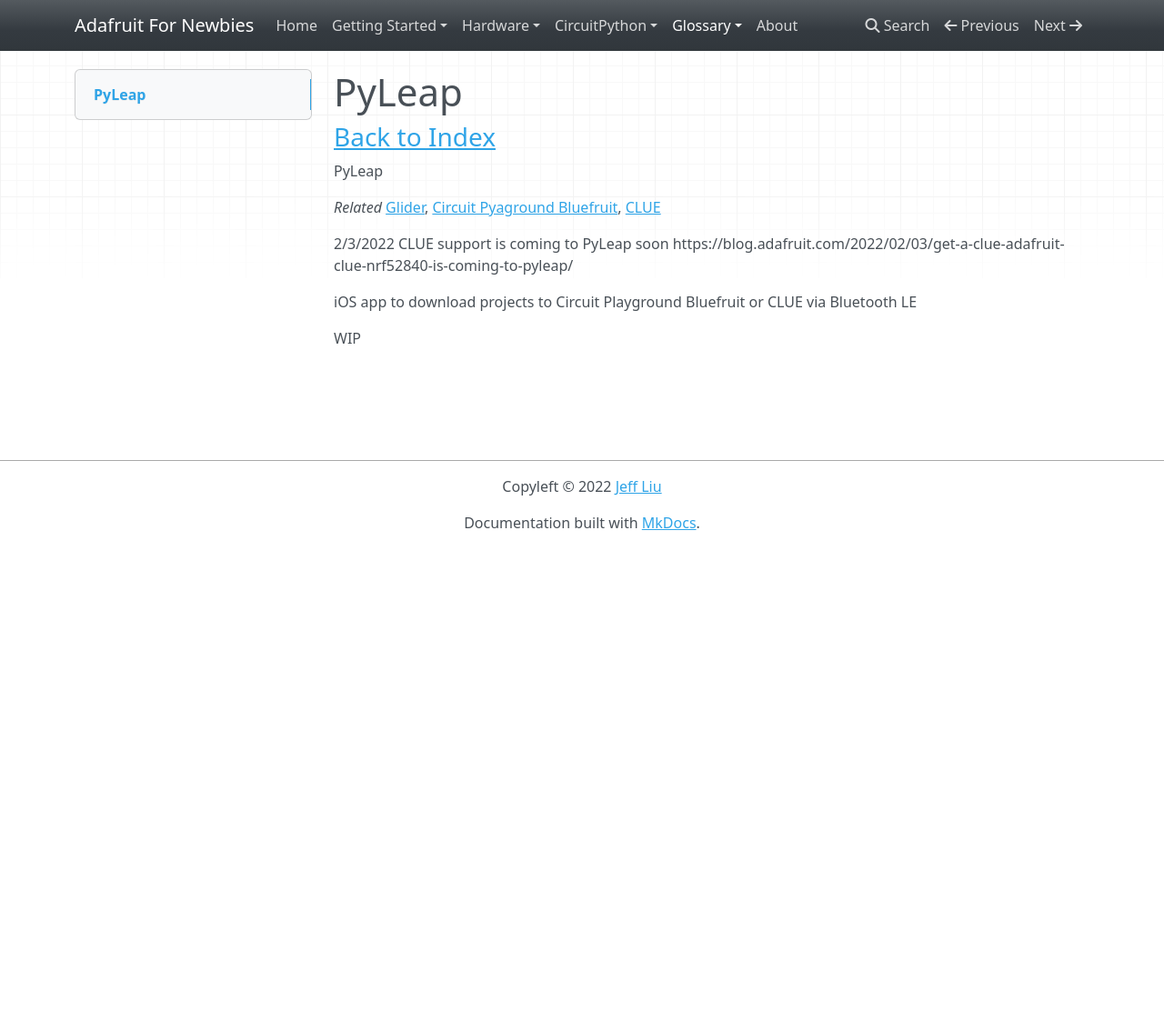
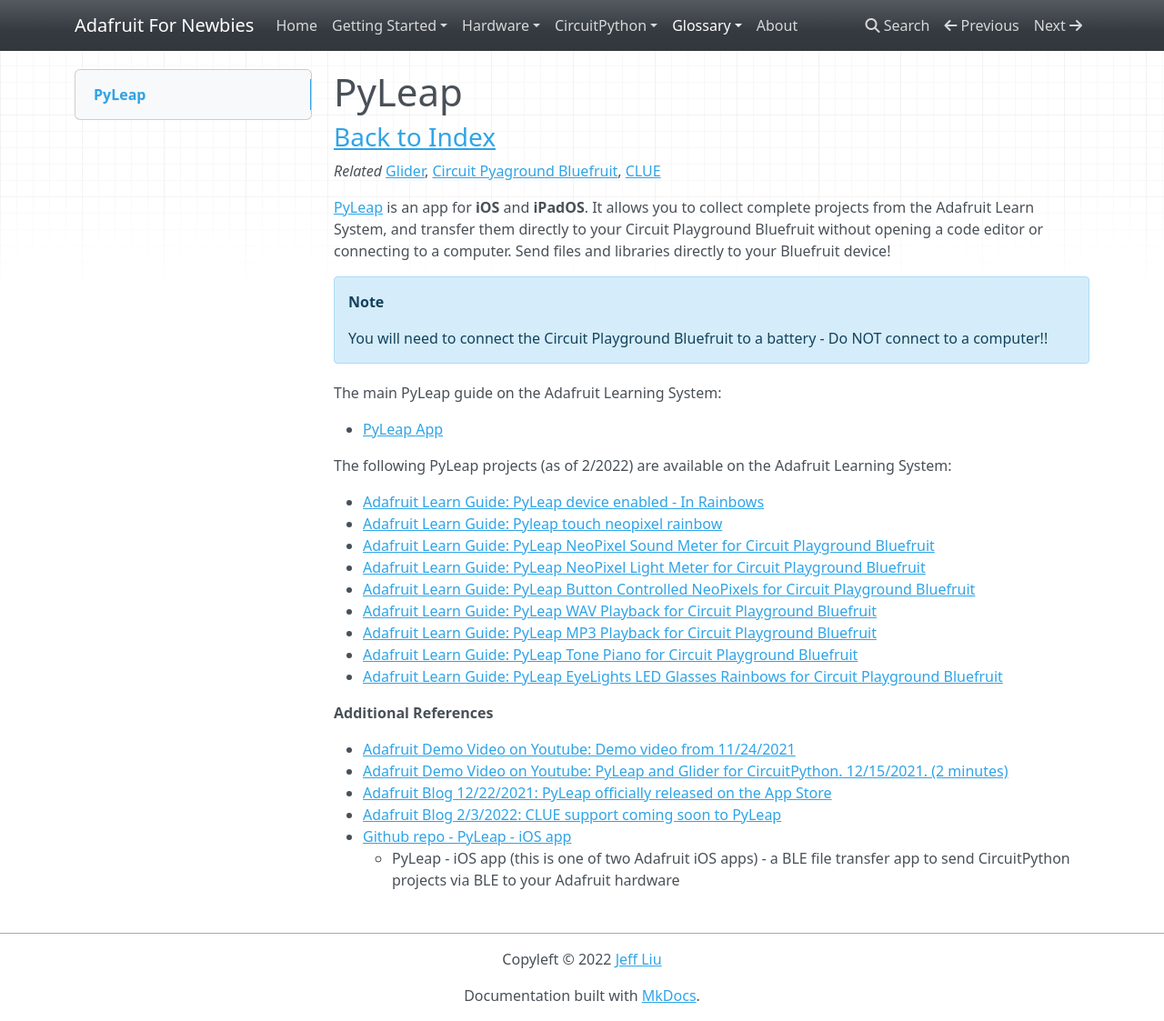
Before and after one commit to jliu70/adafruit.usedgoodies.com, an MkDocs documentation site: the page built from docs/glossary/pyleap.md, in a window 1280 px wide and 1123 px high. Shown: the whole window at 91% size. Built offline with MkDocs 1.6.1, drawn with Linux system fonts in a browser that asks for light colours; nearby versions of some CDN libraries.

Commit message:
update pyleap page 2022-02-14

```diff
--- a/docs/glossary/pyleap.md
+++ b/docs/glossary/pyleap.md
@@ -3,15 +3,43 @@
 
 ### [Back to Index](index.md)
 
-PyLeap
 
 *Related* [Glider](glider.md), [Circuit Pyaground Bluefruit](circuit_playground.md), [CLUE](clue.md)
 
 
-2/3/2022  CLUE support is coming to PyLeap soon
-https://blog.adafruit.com/2022/02/03/get-a-clue-adafruit-clue-nrf52840-is-coming-to-pyleap/
+
+[PyLeap](https://learn.adafruit.com/pyleap-app)  is an app for **iOS** and **iPadOS**.  It allows you to collect complete projects from the Adafruit Learn System, and transfer them directly to your Circuit Playground Bluefruit without opening a code editor or connecting to a computer.  Send files and libraries directly to your Bluefruit device!
 
 
-iOS app to download projects to Circuit Playground Bluefruit or CLUE via Bluetooth LE
 
-WIP
+!!! note
+    You will need to connect the Circuit Playground Bluefruit to a battery - Do NOT connect to a computer!!
+
+
+
+The main PyLeap guide on the Adafruit Learning System:
+
+- [PyLeap App](https://learn.adafruit.com/pyleap-app)
+
+
+The following PyLeap projects (as of 2/2022) are available on the Adafruit Learning System:
+
+- [Adafruit Learn Guide: PyLeap device enabled - In Rainbows](https://learn.adafruit.com/pyleap-device-enabled-in-rainbows)
+- [Adafruit Learn Guide: Pyleap touch neopixel rainbow](https://learn.adafruit.com/pyleap-touch-neopixel-rainbow)
+- [Adafruit Learn Guide: PyLeap NeoPixel Sound Meter for Circuit Playground Bluefruit](https://learn.adafruit.com/pyleap-neopixel-sound-meter)
+- [Adafruit Learn Guide: PyLeap NeoPixel Light Meter for Circuit Playground Bluefruit](https://learn.adafruit.com/pyleap-neopixel-light-meter)
+- [Adafruit Learn Guide: PyLeap Button Controlled NeoPixels for Circuit Playground Bluefruit](https://learn.adafruit.com/pyleap-buttons-neopixels)
+- [Adafruit Learn Guide: PyLeap WAV Playback for Circuit Playground Bluefruit](https://learn.adafruit.com/pyleap-wav-playback-for-cpb)
+- [Adafruit Learn Guide: PyLeap MP3 Playback for Circuit Playground Bluefruit](https://learn.adafruit.com/pyleap-mp3-playback-for-cpb)
+- [Adafruit Learn Guide: PyLeap Tone Piano for Circuit Playground Bluefruit](https://learn.adafruit.com/pyleap-tone-piano-for-cpb)
+- [Adafruit Learn Guide: PyLeap EyeLights LED Glasses Rainbows for Circuit Playground Bluefruit](https://learn.adafruit.com/pyleap-eyelights-led-glasses-for-circuit-playground-bluefruit)
+
+
+**Additional References**
+
+- [Adafruit Demo Video on Youtube: Demo video from 11/24/2021](https://youtu.be/s-hzGcxcOQ4?t=835)
+- [Adafruit Demo Video on Youtube: PyLeap and Glider for CircuitPython. 12/15/2021. (2 minutes)](https://www.youtube.com/watch?v=tkbPfNv_YFI)
+- [Adafruit Blog 12/22/2021: PyLeap officially released on the App Store](https://blog.adafruit.com/2021/12/22/pyleap-app-available-in-the-app-store/)
+- [Adafruit Blog 2/3/2022: CLUE support coming soon to PyLeap](https://blog.adafruit.com/2022/02/03/get-a-clue-adafruit-clue-nrf52840-is-coming-to-pyleap/)
+- [Github repo - PyLeap - iOS app](https://github.com/adafruit/PyLeap-iOS)
+    - PyLeap - iOS app (this is one of two Adafruit iOS apps) - a BLE file transfer app to send CircuitPython projects via BLE to your Adafruit hardware
```
Also changed, not shown: docs/glossary/bundlefly.md (+4 -3 lines), docs/glossary/glider.md (+6 -0 lines).
